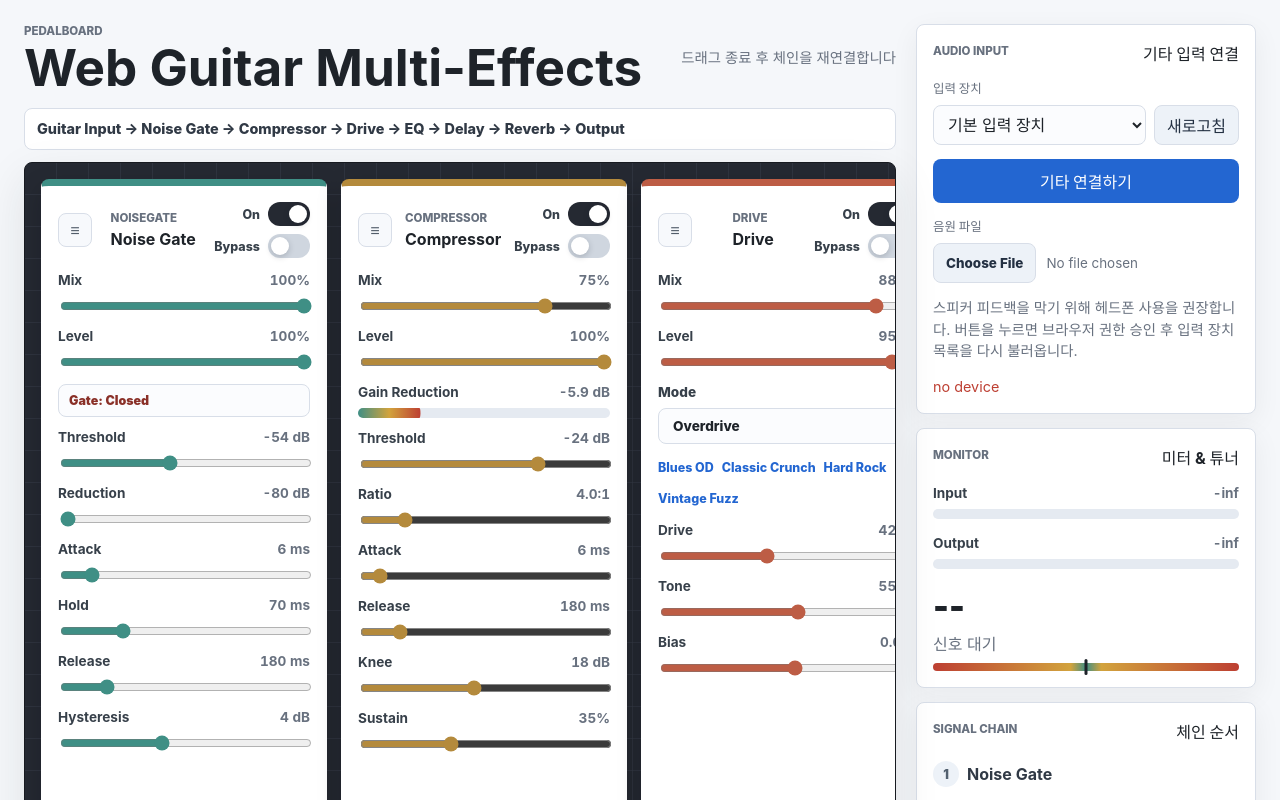
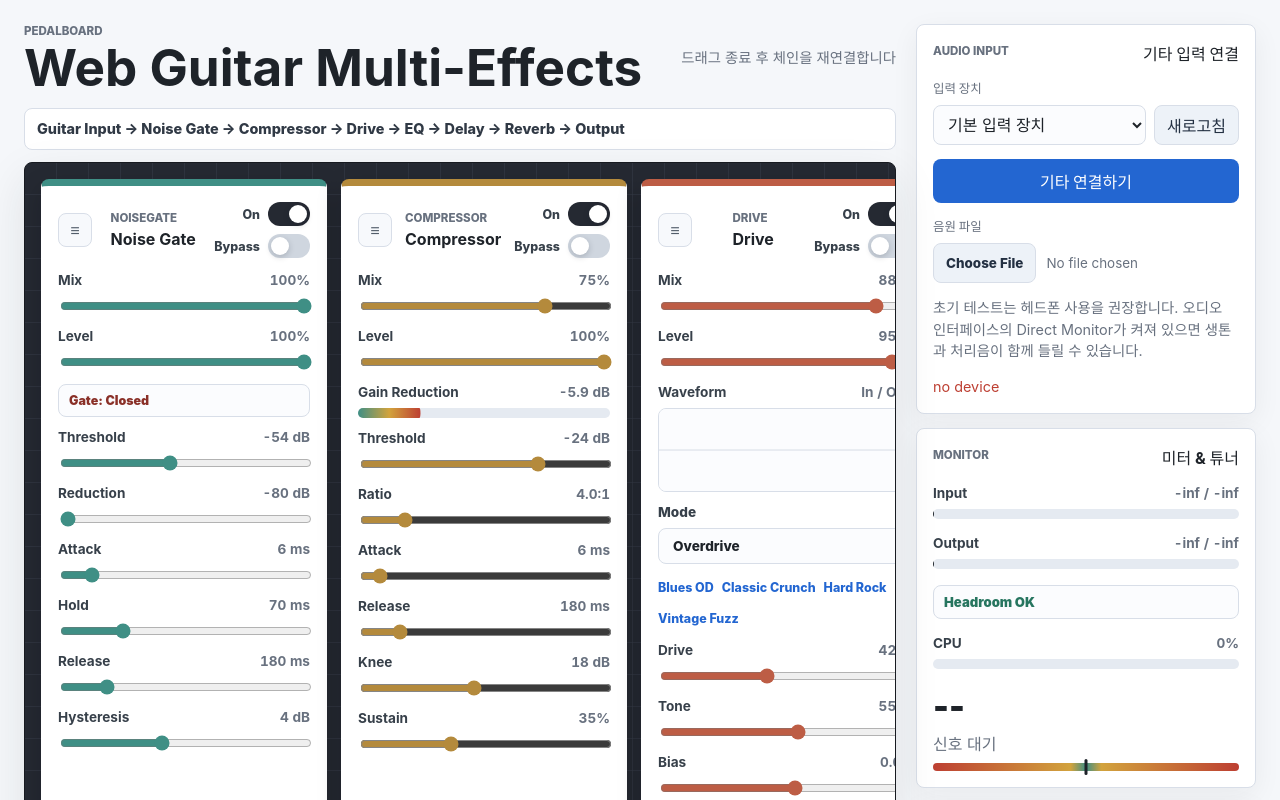
Before and after one commit to kimyounggaur/Guitar-Pedalboard, a React (Vite) app: page / in a window 1280 px wide. Shown: the top 800 px of the page. Built offline with nearby package versions, Linux system fonts and the light colour scheme.

Commit message:
Add monitoring and safety controls

```diff
--- a/src/audio/AudioEngine.ts
+++ b/src/audio/AudioEngine.ts
@@ -264,6 +264,15 @@ export class AudioEngine {
     }
   }
 
+  panic(): void {
+    if (this.masterGain && this.context && this.context.state !== 'closed') {
+      this.masterGain.gain.cancelScheduledValues(this.context.currentTime);
+      this.masterGain.gain.setValueAtTime(0, this.context.currentTime);
+    }
+
+    this.panicDisconnect();
+  }
+
   dispose(): void {
     this.panicDisconnect();
 
@@ -323,11 +332,31 @@ export class AudioEngine {
   }
 
   readInputLevel(): LevelReading {
-    return this.inputMeter?.read() ?? { db: -120, linear: 0 };
+    return this.inputMeter?.read() ?? {
+      db: -120,
+      linear: 0,
+      peakDb: -120,
+      peakLinear: 0,
+      isClipping: false,
+    };
   }
 
   readOutputLevel(): LevelReading {
-    return this.outputMeter?.read() ?? { db: -120, linear: 0 };
+    return this.outputMeter?.read() ?? {
+      db: -120,
+      linear: 0,
+      peakDb: -120,
+      peakLinear: 0,
+      isClipping: false,
+    };
+  }
+
+  readInputWaveform(): number[] {
+    return this.inputMeter?.readWaveform() ?? [];
+  }
+
+  readOutputWaveform(): number[] {
+    return this.outputMeter?.readWaveform() ?? [];
   }
 
   readPitch(): PitchReading {
--- a/src/audio/nodes/MeterNode.ts
+++ b/src/audio/nodes/MeterNode.ts
@@ -15,16 +15,34 @@ export class MeterNode {
   read(): LevelReading {
     this.input.getFloatTimeDomainData(this.buffer);
     let sum = 0;
+    let peak = 0;
 
     for (let i = 0; i < this.buffer.length; i += 1) {
-      sum += this.buffer[i] * this.buffer[i];
+      const value = this.buffer[i];
+      sum += value * value;
+      peak = Math.max(peak, Math.abs(value));
     }
 
     const rms = Math.sqrt(sum / this.buffer.length);
     return {
       db: gainToDb(rms),
       linear: Math.min(1, rms * 4),
+      peakDb: gainToDb(peak),
+      peakLinear: Math.min(1, peak),
+      isClipping: peak >= 0.98,
     };
+  }
+
+  readWaveform(size = 128): number[] {
+    this.input.getFloatTimeDomainData(this.buffer);
+    const step = Math.max(1, Math.floor(this.buffer.length / size));
+    const waveform: number[] = [];
+
+    for (let i = 0; i < this.buffer.length && waveform.length < size; i += step) {
+      waveform.push(Number(this.buffer[i].toFixed(4)));
+    }
+
+    return waveform;
   }
 
   disconnect(): void {
--- a/src/audio/types.ts
+++ b/src/audio/types.ts
@@ -113,6 +113,9 @@ export interface EffectNodeWrapper {
 export interface LevelReading {
   db: number;
   linear: number;
+  peakDb: number;
+  peakLinear: number;
+  isClipping: boolean;
 }
 
 export interface PitchReading {
--- a/src/components/ConnectGuitarPanel.tsx
+++ b/src/components/ConnectGuitarPanel.tsx
@@ -14,6 +14,7 @@ export function ConnectGuitarPanel() {
   const start = useAudioStore((state) => state.start);
   const startFile = useAudioStore((state) => state.startFile);
   const stop = useAudioStore((state) => state.stop);
+  const panic = useAudioStore((state) => state.panic);
   const loadDevices = useAudioStore((state) => state.loadDevices);
   const isClipping = isRunning && inputLevel.db > -1;
 
@@ -54,6 +55,12 @@ export function ConnectGuitarPanel() {
         </div>
       )}
 
+      {isRunning && (
+        <button type="button" className="panic-button" onClick={panic}>
+          Panic
+        </button>
+      )}
+
       <div className="audio-file-upload">
         <label htmlFor="audio-file">음원 파일</label>
         <input
@@ -91,8 +98,8 @@ export function ConnectGuitarPanel() {
       )}
 
       <p className="panel-copy">
-        스피커 피드백을 막기 위해 헤드폰 사용을 권장합니다. 버튼을 누르면 브라우저 권한 승인 후
-        입력 장치 목록을 다시 불러옵니다.
+        초기 테스트는 헤드폰 사용을 권장합니다. 오디오 인터페이스의 Direct Monitor가 켜져 있으면
+        생톤과 처리음이 함께 들릴 수 있습니다.
       </p>
 
       {error && <p className="error-message">{error}</p>}
--- a/src/components/Meter.tsx
+++ b/src/components/Meter.tsx
@@ -5,8 +5,11 @@ export function Meter() {
   const isRunning = useAudioStore((state) => state.isRunning);
   const inputLevel = useAudioStore((state) => state.inputLevel);
   const outputLevel = useAudioStore((state) => state.outputLevel);
+  const cpuLoad = useAudioStore((state) => state.cpuLoad);
   const pitch = useAudioStore((state) => state.pitch);
   const refreshMeters = useAudioStore((state) => state.refreshMeters);
+  const isClipping = inputLevel.isClipping || outputLevel.isClipping;
+  const outputNearClip = outputLevel.peakDb > -1;
 
   useEffect(() => {
     if (!isRunning) return undefined;
@@ -22,8 +25,28 @@ export function Meter() {
         <h2>미터 & 튜너</h2>
       </div>
 
-      <LevelBar label="Input" db={inputLevel.db} value={inputLevel.linear} />
-      <LevelBar label="Output" db={outputLevel.db} value={outputLevel.linear} />
+      <LevelBar label="Input" db={inputLevel.db} peakDb={inputLevel.peakDb} value={inputLevel.linear} peak={inputLevel.peakLinear} clipping={inputLevel.isClipping} />
+      <LevelBar label="Output" db={outputLevel.db} peakDb={outputLevel.peakDb} value={outputLevel.linear} peak={outputLevel.peakLinear} clipping={outputLevel.isClipping} />
+
+      <div className={`clip-indicator${isClipping ? ' is-active' : ''}`}>
+        {isClipping ? 'Clipping' : 'Headroom OK'}
+      </div>
+
+      {outputNearClip && (
+        <p className="warning-message">
+          Master output이 0dBFS에 가깝습니다. pedal level 또는 interface output을 낮추세요.
+        </p>
+      )}
+
+      <div className="cpu-meter">
+        <span className="control-row">
+          <span>CPU</span>
+          <output>{cpuLoad}%</output>
+        </span>
+        <div className="meter-track">
+          <span style={{ transform: `scaleX(${Math.min(1, cpuLoad / 100)})` }} />
+        </div>
+      </div>
 
       <div className="tuner-display">
         <span className="tuner-note">{pitch.note ?? '--'}</span>
@@ -39,18 +62,22 @@ export function Meter() {
 interface LevelBarProps {
   label: string;
   db: number;
+  peakDb: number;
   value: number;
+  peak: number;
+  clipping: boolean;
 }
 
-function LevelBar({ label, db, value }: LevelBarProps) {
+function LevelBar({ label, db, peakDb, value, peak, clipping }: LevelBarProps) {
   return (
     <div className="level-row">
       <span className="control-row">
         <span>{label}</span>
-        <output>{db <= -100 ? '-inf' : `${db.toFixed(1)} dB`}</output>
+        <output>{db <= -100 ? '-inf' : `${db.toFixed(1)} dB`} / {peakDb <= -100 ? '-inf' : `${peakDb.toFixed(1)} dBpk`}</output>
       </span>
-      <div className="meter-track">
+      <div className={`meter-track${clipping ? ' is-clipping' : ''}`}>
         <span style={{ transform: `scaleX(${value})` }} />
+        <i style={{ left: `${Math.min(100, Math.max(0, peak * 100))}%` }} />
       </div>
     </div>
   );
--- /dev/null
+++ b/src/components/WaveformCanvas.tsx
@@ -0,0 +1,63 @@
+import { useEffect, useRef } from 'react';
+
+interface WaveformCanvasProps {
+  input: number[];
+  output: number[];
+}
+
+export function WaveformCanvas({ input, output }: WaveformCanvasProps) {
+  const canvasRef = useRef<HTMLCanvasElement | null>(null);
+
+  useEffect(() => {
+    const canvas = canvasRef.current;
+    const context = canvas?.getContext('2d');
+    if (!canvas || !context) return;
+
+    const { width, height } = canvas;
+    context.clearRect(0, 0, width, height);
+    context.fillStyle = '#fbfcfe';
+    context.fillRect(0, 0, width, height);
+    context.strokeStyle = '#d5dbe5';
+    context.lineWidth = 1;
+    context.beginPath();
+    context.moveTo(0, height / 2);
+    context.lineTo(width, height / 2);
+    context.stroke();
+    drawWaveform(context, input, width, height, '#2366d1');
+    drawWaveform(context, output, width, height, '#bd3f32');
+  }, [input, output]);
+
+  return (
+    <div className="waveform-panel">
+      <span className="control-row">
+        <span>Waveform</span>
+        <output>In / Out</output>
+      </span>
+      <canvas ref={canvasRef} width={240} height={84} aria-label="Drive input and output waveform" />
+    </div>
+  );
+}
+
+function drawWaveform(
+  context: CanvasRenderingContext2D,
+  data: number[],
+  width: number,
+  height: number,
+  color: string,
+): void {
+  if (data.length < 2) return;
+
+  context.strokeStyle = color;
+  context.lineWidth = 2;
+  context.beginPath();
+
+  data.forEach((value, index) => {
+    const x = (index / (data.length - 1)) * width;
+    const y = height / 2 - value * (height * 0.42);
+
+    if (index === 0) context.moveTo(x, y);
+    else context.lineTo(x, y);
+  });
+
+  context.stroke();
+}
--- a/src/components/effects/DrivePedal.tsx
+++ b/src/components/effects/DrivePedal.tsx
@@ -1,5 +1,7 @@
 import type { DriveParams, PedalParamValue } from '../../audio/types';
+import { useAudioStore } from '../../store/audioStore';
 import { SliderControl } from '../SliderControl';
+import { WaveformCanvas } from '../WaveformCanvas';
 
 interface DrivePedalProps {
   params: DriveParams;
@@ -14,6 +16,9 @@ const presets: Record<string, Pick<DriveParams, 'mode' | 'drive' | 'tone' | 'lev
 };
 
 export function DrivePedal({ params, onChange }: DrivePedalProps) {
+  const inputWaveform = useAudioStore((state) => state.inputWaveform);
+  const outputWaveform = useAudioStore((state) => state.outputWaveform);
+
   const applyPreset = (name: string) => {
     const preset = presets[name];
     Object.entries(preset).forEach(([key, value]) => onChange(key as keyof DriveParams, value));
@@ -21,6 +26,7 @@ export function DrivePedal({ params, onChange }: DrivePedalProps) {
 
   return (
     <>
+      <WaveformCanvas input={inputWaveform} output={outputWaveform} />
       <label className="select-control">
         <span>Mode</span>
         <select value={params.mode} onChange={(event) => onChange('mode', event.currentTarget.value)}>
--- a/src/store/audioStore.ts
+++ b/src/store/audioStore.ts
@@ -2,7 +2,13 @@ import { create } from 'zustand';
 import { AudioEngine } from '../audio/AudioEngine';
 import type { LevelReading, PedalState, PitchReading } from '../audio/types';
 
-const silentLevel: LevelReading = { db: -120, linear: 0 };
+const silentLevel: LevelReading = {
+  db: -120,
+  linear: 0,
+  peakDb: -120,
+  peakLinear: 0,
+  isClipping: false,
+};
 const emptyPitch: PitchReading = { frequency: null, note: null, cents: 0 };
 
 type InputMode = 'idle' | 'device' | 'file';
@@ -17,12 +23,16 @@ interface AudioStore {
   error: string | null;
   inputLevel: LevelReading;
   outputLevel: LevelReading;
+  inputWaveform: number[];
+  outputWaveform: number[];
+  cpuLoad: number;
   pitch: PitchReading;
   loadDevices: () => Promise<void>;
   setSelectedDevice: (deviceId: string, pedals?: PedalState[]) => Promise<void>;
   start: (pedals: PedalState[]) => Promise<void>;
   startFile: (file: File, pedals: PedalState[]) => Promise<void>;
   stop: () => Promise<void>;
+  panic: () => void;
   refreshMeters: () => void;
 }
 
@@ -35,6 +45,9 @@ function resetReadings() {
   return {
     inputLevel: silentLevel,
     outputLevel: silentLevel,
+    inputWaveform: [],
+    outputWaveform: [],
+    cpuLoad: 0,
     pitch: emptyPitch,
   };
 }
@@ -59,6 +72,9 @@ export const useAudioStore = create<AudioStore>((set, get) => ({
   error: null,
   inputLevel: silentLevel,
   outputLevel: silentLevel,
+  inputWaveform: [],
+  outputWaveform: [],
+  cpuLoad: 0,
   pitch: emptyPitch,
 
   loadDevices: async () => {
@@ -171,12 +187,35 @@ export const useAudioStore = create<AudioStore>((set, get) => ({
     });
   },
 
+  panic: () => {
+    AudioEngine.getInstance().panic();
+    set({
+      isRunning: false,
+      inputMode: 'idle',
+      uploadedFileName: null,
+      isLoading: false,
+      error: 'Panic: 모든 오디오 노드를 차단하고 master output을 0으로 내렸습니다.',
+      ...resetReadings(),
+    });
+  },
+
   refreshMeters: () => {
+    const startedAt = performance.now();
     const engine = AudioEngine.getInstance();
+    const inputLevel = engine.readInputLevel();
+    const outputLevel = engine.readOutputLevel();
+    const inputWaveform = engine.readInputWaveform();
+    const outputWaveform = engine.readOutputWaveform();
+    const pitch = engine.readPitch();
+    const elapsed = performance.now() - startedAt;
+
     set({
-      inputLevel: engine.readInputLevel(),
-      outputLevel: engine.readOutputLevel(),
-      pitch: engine.readPitch(),
+      inputLevel,
+      outputLevel,
+      inputWaveform,
+      outputWaveform,
+      pitch,
+      cpuLoad: Math.min(100, Math.round((elapsed / 90) * 100)),
     });
   },
 }));
--- a/src/store/pedalStore.ts
+++ b/src/store/pedalStore.ts
@@ -358,13 +358,17 @@ export const usePedalStore = create<PedalStore>((set, get) => ({
           (paramName === 'bypass' || paramName === 'bypassed') && typeof value === 'boolean'
             ? value
             : pedal.bypassed;
+        const nextValue =
+          pedal.type === 'delay' && paramName === 'feedback' && typeof value === 'number'
+            ? Math.min(0.95, Math.max(0, value))
+            : value;
 
         return clonePedal({
           ...pedal,
           bypassed,
           params: {
             ...pedal.params,
-            [paramName]: value,
+            [paramName]: nextValue,
             bypassed,
           } as PedalParams,
         });
--- a/src/styles/globals.css
+++ b/src/styles/globals.css
@@ -461,14 +461,16 @@ select,
 .secondary-button,
 .danger-button,
 .text-button,
-.icon-button {
+.icon-button,
+.panic-button {
   border: 0;
   border-radius: 8px;
   font-weight: 800;
 }
 
 .primary-button,
-.danger-button {
+.danger-button,
+.panic-button {
   width: 100%;
   height: 44px;
   color: #ffffff;
@@ -480,6 +482,12 @@ select,
 
 .danger-button {
   background: var(--danger);
+}
+
+.panic-button {
+  background: #171a20;
+  letter-spacing: 0;
+  text-transform: uppercase;
 }
 
 .secondary-button {
@@ -531,6 +539,7 @@ select,
 }
 
 .meter-track {
+  position: relative;
   overflow: hidden;
   height: 10px;
   border-radius: 999px;
@@ -545,6 +554,54 @@ select,
   border-radius: inherit;
   background: linear-gradient(90deg, #3f8f85, #d2a33d, #bd3f32);
   transition: transform 90ms linear;
+}
+
+.meter-track i {
+  position: absolute;
+  top: 0;
+  width: 2px;
+  height: 100%;
+  border-radius: 999px;
+  background: #1e2329;
+  transform: translateX(-50%);
+}
+
+.meter-track.is-clipping {
+  box-shadow: 0 0 0 2px rgba(189, 63, 50, 0.25);
+}
+
+.clip-indicator {
+  padding: 8px 10px;
+  border: 1px solid var(--border);
+  border-radius: 8px;
+  background: #fbfcfe;
+  color: #26755f;
+  font-size: 0.82rem;
+  font-weight: 900;
+}
+
+.clip-indicator.is-active {
+  border-color: #e0a09a;
+  background: #fff0ee;
+  color: var(--danger);
+}
+
+.cpu-meter {
+  display: grid;
+  gap: 8px;
+}
+
+.waveform-panel {
+  display: grid;
+  gap: 8px;
+}
+
+.waveform-panel canvas {
+  width: 100%;
+  height: 84px;
+  border: 1px solid var(--border);
+  border-radius: 8px;
+  background: #fbfcfe;
 }
 
 .tuner-display {
```
